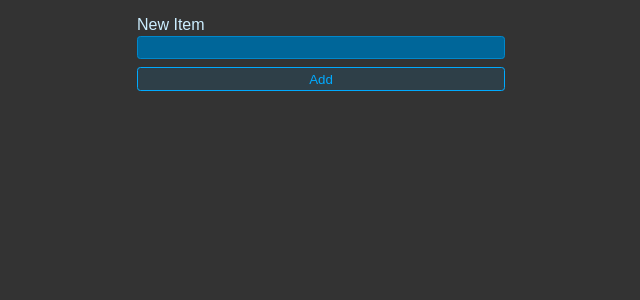
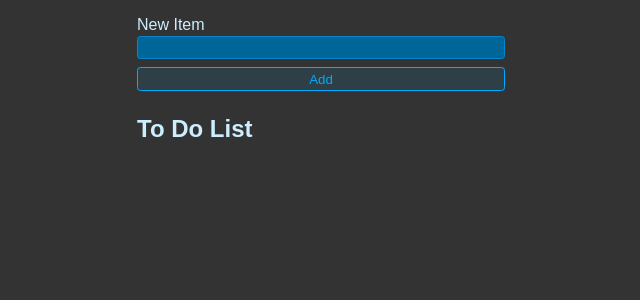
Before and after one commit to MostafaMazhar/react-todo-list, a React (Vite) app: page / in a window 1280 px wide. Shown: the top 300 px of the page, without its empty margins (319-959 px from the left). Built offline with nearby package versions, Linux system fonts and the light colour scheme.

Commit message:
added h1 & fragment tag -App.jsx

```diff
--- a/src/App.jsx
+++ b/src/App.jsx
@@ -3,6 +3,7 @@ import "./App.css";
 
 export default function App() {
   return (
+    <>
       <form className="new-item-form">
         <div className="form-row">
           <label htmlFor="item">New Item</label>
@@ -10,5 +11,7 @@ export default function App() {
         </div>
         <button className="btn">Add</button>
       </form>
+      <h1 className="header">To Do List</h1>
+    </>
   );
 }
```
Lines whose indentation alone changed are shown as unchanged.
